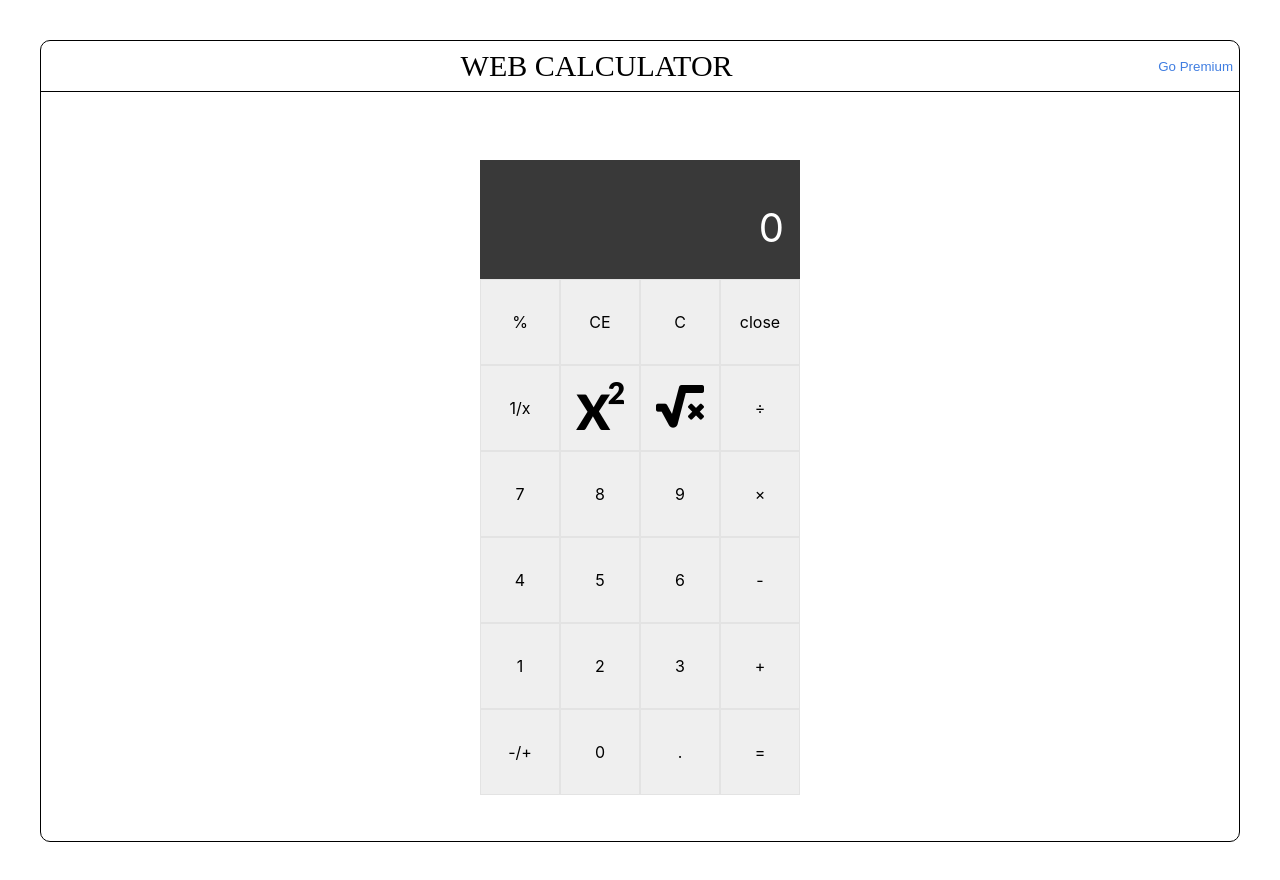
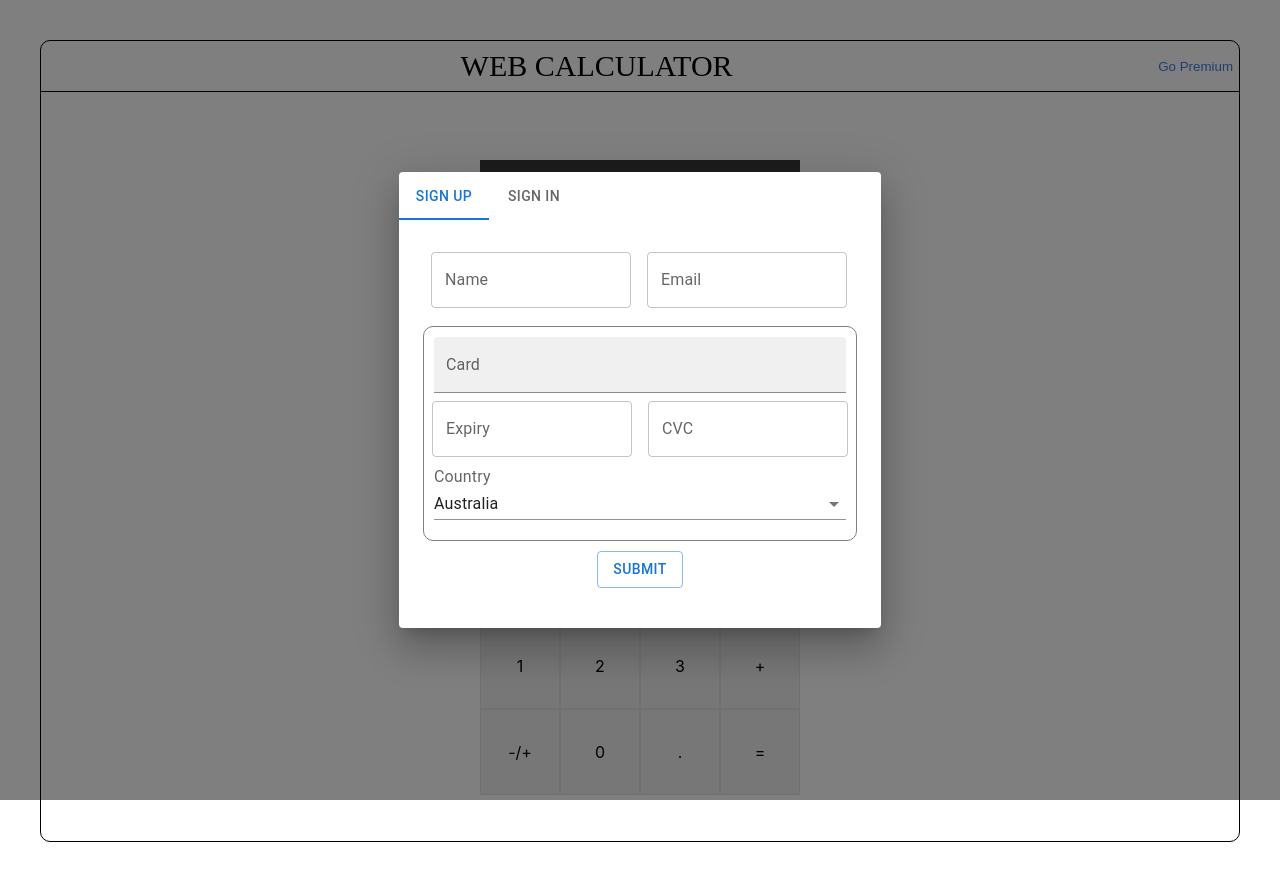
Before and after one commit to iceshellwang/calculator, a React (Create React App) app: page / in a window 1280 px wide. Both pictures are taken after a click on the button "Go Premium". Built offline with nearby package versions, Linux system fonts and the light colour scheme.

Commit message:
sign-up and signin page

```diff
--- a/package.json
+++ b/package.json
@@ -3,6 +3,10 @@
   "version": "0.1.0",
   "private": true,
   "dependencies": {
+    "@emotion/react": "^11.11.4",
+    "@emotion/styled": "^11.11.5",
+    "@mui/lab": "^5.0.0-alpha.170",
+    "@mui/material": "^5.15.16",
     "@testing-library/jest-dom": "^5.17.0",
     "@testing-library/react": "^13.4.0",
     "@testing-library/user-event": "^13.5.0",
--- a/src/components/App/App.tsx
+++ b/src/components/App/App.tsx
@@ -2,6 +2,7 @@ import React, { Fragment, FunctionComponent, useState } from 'react'
 import styled from 'styled-components'
 import Display from '../Display/Display'
 import Pad from '../Pad/Pad'
+import Modal from '../Modal/Modal'
 import { Digit, Operator } from '../../type/types';
 
 const StyledHeader = styled.div`
@@ -53,6 +54,7 @@ export const App: FunctionComponent = () => {
   const [waitingForOperand, setWaitingForOperand] = useState<boolean>(true)
   const [pendingOperator, setPendingOperator] = useState<Operator>()
   const [display, setDisplay] = useState<string>('0')
+  const [premiumOpen, setPremiumOpen] = useState<boolean>(false)
 
   const calculate = (rightOperand: number, pendingOperator: Operator): boolean => {
     let newResult = result
@@ -185,6 +187,12 @@ export const App: FunctionComponent = () => {
     }
   }
 
+  const onSquareRootBtnClick = () => {
+    const value = Number(display)
+    const res = Math.sqrt(value);
+    setDisplay(String(res))
+  }
+
   const onAllClearButtonClick = () => {
     setMemory(0)
     setResult(0)
@@ -218,13 +226,21 @@ export const App: FunctionComponent = () => {
     setWaitingForOperand(true)
   }
 
+  const handlePremiumOpen = () => {
+    setPremiumOpen(true);
+  }
+  const handlePremiumClose = () => {
+    setPremiumOpen(false);
+  }
   return (
     <>
       <StyledHeader>
         <StyledTitle>WEB CALCULATOR</StyledTitle>
-        <StyledButton>Go Premium</StyledButton>
+        <StyledButton onClick={handlePremiumOpen}>Go Premium</StyledButton>
       </StyledHeader>
       <StyledCalculator>
+
+        <Modal open={premiumOpen} handleModalClose={handlePremiumClose} />
         <StyledPanel>
           <Display value={display} hasMemory={memory !== 0} expression={typeof pendingOperator !== 'undefined' ? `${result}${pendingOperator}${waitingForOperand ? '' : display}` : ''} />
           <Pad
@@ -235,6 +251,7 @@ export const App: FunctionComponent = () => {
             onSquareBtnClick={onSquareBtnClick}
             onPercentageBtnClick={onPercentageBtnClick}
             onReciprocalClick={onReciprocalClick}
+            onSquareRootBtnClick={onSquareRootBtnClick}
             onEqualButtonClick={onEqualButtonClick}
             onAllClearButtonClick={onAllClearButtonClick}
             onClearEntryButtonClick={onClearEntryButtonClick}
--- /dev/null
+++ b/src/components/Modal/Modal.tsx
@@ -0,0 +1,173 @@
+
+import * as React from 'react';
+import { Fragment, FunctionComponent } from 'react'
+import styled from 'styled-components'
+import Button from '@mui/material/Button';
+import TextField from '@mui/material/TextField';
+import Dialog from '@mui/material/Dialog';
+import DialogActions from '@mui/material/DialogActions';
+import DialogContent from '@mui/material/DialogContent';
+import DialogContentText from '@mui/material/DialogContentText';
+import DialogTitle from '@mui/material/DialogTitle';
+import Tabs from '@mui/material/Tabs';
+import Tab from '@mui/material/Tab';
+import TabPanel from '@mui/lab/TabPanel';
+import TabList from '@mui/lab/TabList';
+import TabContext from '@mui/lab/TabContext';
+import FormControl from '@mui/material/FormControl';
+import InputLabel from '@mui/material/InputLabel';
+import NativeSelect from '@mui/material/NativeSelect';
+import Box from '@mui/material/Box';
+
+
+const StyledCardInfo = styled.div`
+  background-color: transparent;
+  border: 0.5px solid grey;
+  border-radius: 10px;
+  margin: 10px 0 10px 0;
+  padding: 10px 0 20px 0;
+`
+
+const StyledCardMargin = styled.div`
+    margin-left: 10px;
+    margin-right: 10px;
+`
+const StyledSubmitBtn = styled.div`
+    display: flex;
+    justify-content: center;
+    align-items: center;
+`
+interface ModalProps {
+    open: boolean
+    handleModalClose: () => void
+  }
+export const Modal: FunctionComponent<ModalProps> = ({
+    open,
+    handleModalClose,
+})=>{
+    const [value, setValue] = React.useState('signup');
+
+    const handleChange = (event: React.SyntheticEvent, newValue: string) => {
+      setValue(newValue);
+    };
+  return (
+    <React.Fragment>
+      <Dialog
+        open={open}
+        onClose={handleModalClose}
+        // PaperProps={{
+        //   component: 'form',
+        //   onSubmit: (event: React.FormEvent<HTMLFormElement>) => {
+        //     event.preventDefault();
+        //     const formData = new FormData(event.currentTarget);
+        //     console.log(formData);
+        //     const formJson = Object.fromEntries((formData as any).entries());
+        //     const email = formJson.email;
+        //     handleModalClose();
+        //   },
+        // }}
+      >
+            <TabContext value={value}>
+                <TabList onChange={handleChange}>
+                    <Tab value="signup" label="Sign Up" />
+                    <Tab value="signin" label="Sign In" />
+                </TabList>
+
+                <TabPanel value="signup">
+                    {/* signup tabs */}
+                    <Box
+                        component="form"
+                        sx={{
+                            '& > :not(style)': { m: 1, width: '25ch' },
+                        }}
+                        noValidate
+                        autoComplete="off"
+                    >
+                    <TextField id="name" label="Name" variant="outlined" />
+                    <TextField id="email" label="Email" variant="outlined" />
+                    </Box>
+                    <StyledCardInfo>
+                        <StyledCardMargin>
+                            <TextField
+                                id="card"
+                                fullWidth
+                                label="Card"
+                                variant="filled"
+                            />
+                        </StyledCardMargin>
+                        <Box
+                            component="form"
+                            sx={{
+                                '& > :not(style)': { m: 1, width: '25ch' },
+                            }}
+                            noValidate
+                            autoComplete="off"
+                        >
+                            <TextField id="expiry" label="Expiry" variant="outlined" />
+                            <TextField id="CVC" label="CVC" variant="outlined" />
+                        </Box>
+                        <StyledCardMargin>
+                            <InputLabel variant="standard" htmlFor="uncontrolled-native">
+                                Country
+                            </InputLabel>
+                            {/* change to dynamic later */}
+                            <NativeSelect
+                                defaultValue={'Australia'}
+                                inputProps={{
+                                name: 'country',
+                                id: 'country',
+                                }}
+                                fullWidth
+                            >
+                                <option value={'Australia'}>Australia</option>
+                            </NativeSelect>
+                        </StyledCardMargin>
+                    </StyledCardInfo>
+                    {/* <TextField
+                        autoFocus
+                        required
+                        margin="dense"
+                        id="name"
+                        name="email"
+                        label="Email Address"
+                        type="email"
+                        fullWidth
+                        variant="standard"
+                    /> */}
+
+                        <StyledSubmitBtn>
+                            <Button type="submit" variant="outlined">
+                                Submit
+                            </Button>
+                        </StyledSubmitBtn>
+
+                </TabPanel>
+                <TabPanel value="signin">
+                    {/* signin tabs */}
+                    <Box
+                        component="form"
+                        sx={{
+                            '& .MuiTextField-root': { m: 1},
+                        }}
+                        noValidate
+                        autoComplete="off"
+                    >
+                        <TextField id="email" label="Email" variant="outlined" fullWidth />
+                        <TextField id="password" label="Password" variant="outlined" fullWidth type="password" />
+                        <StyledSubmitBtn>
+                            <Button type="submit" variant="outlined">
+                                Submit
+                            </Button>
+                        </StyledSubmitBtn>
+                    </Box>
+                </TabPanel>
+            </TabContext>
+
+        <DialogActions>
+
+        </DialogActions>
+      </Dialog>
+    </React.Fragment>
+  );
+}
+export default Modal;
--- a/src/components/Pad/Pad.tsx
+++ b/src/components/Pad/Pad.tsx
@@ -20,6 +20,7 @@ interface PadProps {
   onMemoryMinusButtonClick: () => void
   onPercentageBtnClick: () => void
   onReciprocalClick: () => void
+  onSquareRootBtnClick: () => void
 }
 
 const StyledPad = styled.div`
@@ -36,6 +37,7 @@ export const Pad: FunctionComponent<PadProps> = ({
   onReciprocalClick,
   onPercentageBtnClick,
   onSquareBtnClick,
+  onSquareRootBtnClick,
   onEqualButtonClick,
   onAllClearButtonClick,
   onClearEntryButtonClick,
@@ -45,7 +47,6 @@ export const Pad: FunctionComponent<PadProps> = ({
   onMemoryMinusButtonClick
 }) => {
   const handleKeyDown = ({ keyCode, shiftKey }: KeyboardEvent) => {
-    console.log(keyCode)
     if (keyCode >= 48 && keyCode <= 57 && !shiftKey) {
       onDigitButtonClick((keyCode - 48) as Digit)
     } else if ((keyCode >= 96 && keyCode <= 105)) {
@@ -116,7 +117,7 @@ export const Pad: FunctionComponent<PadProps> = ({
       <Button onClick={onSquareBtnClick}>
         <img src={square}/>
       </Button>
-      <Button>
+      <Button onClick={onSquareRootBtnClick}>
         <img src={squareRoot}/>
       </Button>
 
```
Also changed, not shown: 1 other file (tests, documents, lock files or other folders). Lines whose indentation alone changed are shown as unchanged.
